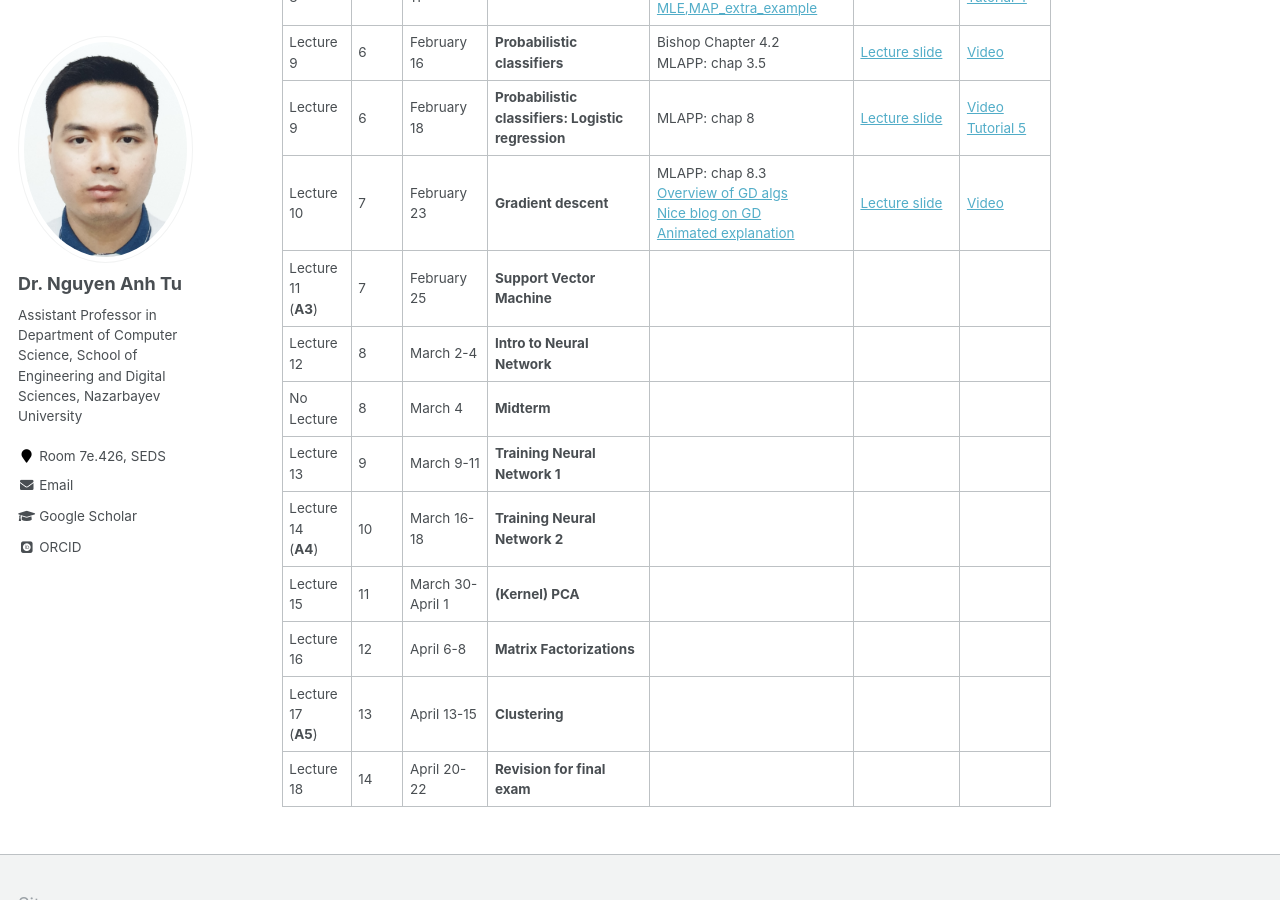
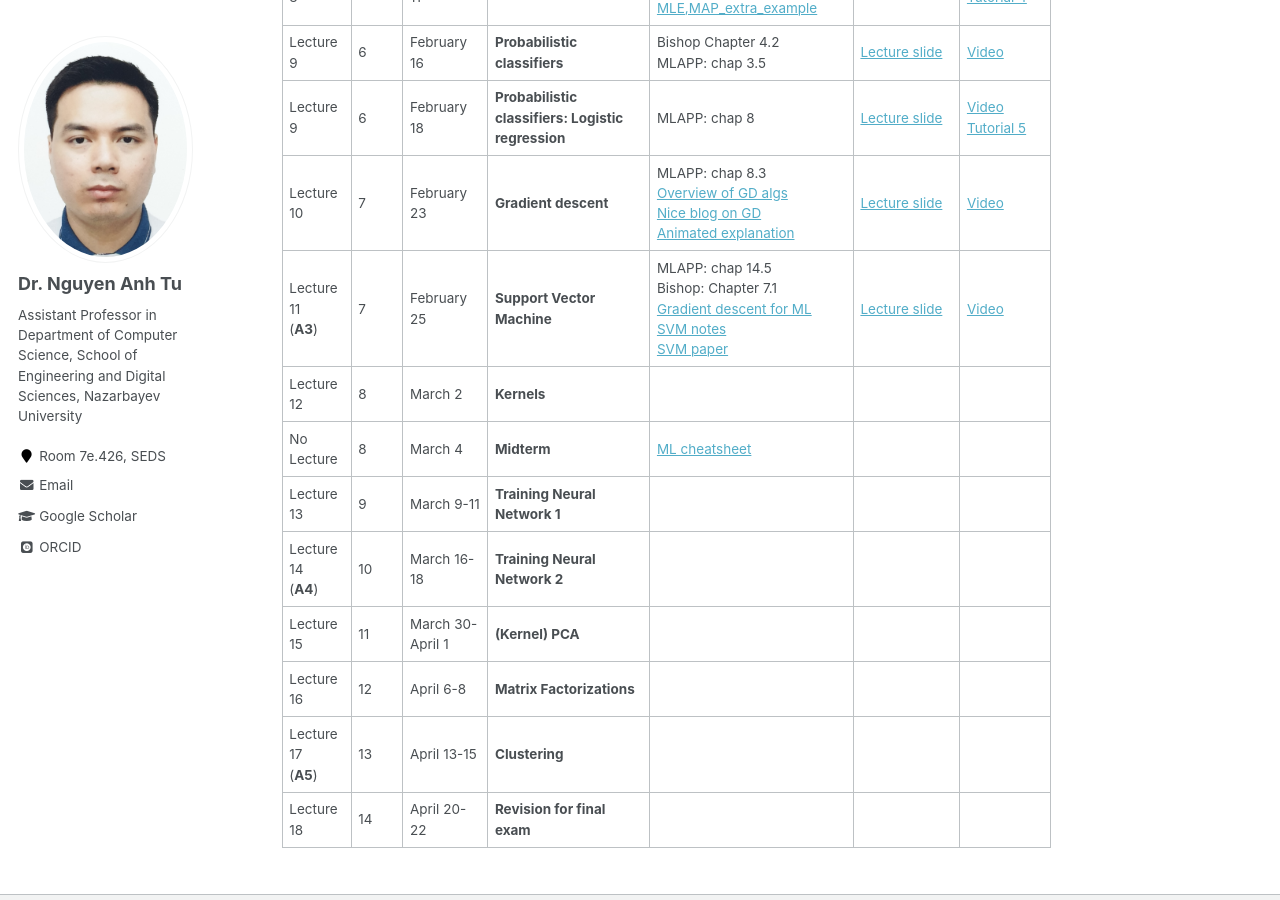
Before and after one commit to tunguyen87/seds-ml, a Jekyll site: the page built from _pages/Lecture.md, in a window 1280 px wide and 900 px high, scrolled down 1055 px. Built offline with Jekyll 4.4.1, drawn with Linux system fonts in a browser that asks for light colours; some web fonts are replaced.

Commit message:
Update Lecture.md

```diff
--- a/_pages/Lecture.md
+++ b/_pages/Lecture.md
@@ -29,9 +29,9 @@ Last day of classes: April 23
 | Lecture 9   |   6   |February 16    |   **Probabilistic classifiers**                    |  Bishop Chapter 4.2 <br>MLAPP: chap 3.5                  |  [Lecture slide](https://drive.google.com/file/d/1Cz9uV962uerF4fwNNsLOJzdFQGZ0B98d/view?usp=sharing)       | [Video](https://youtu.be/5Hr4SeSVRyE)           |
 | Lecture 9   |   6   |February 18    |   **Probabilistic classifiers: Logistic regression**        |  MLAPP: chap 8              | [Lecture slide](https://drive.google.com/file/d/1LGso3sotjd819ZvVRXvnnLG3EdFn4cXW/view?usp=sharing)       | [Video](https://youtu.be/ms9GCURfz1M) <br>[Tutorial 5](https://drive.google.com/file/d/1klosB9PPQNw0RH1O4MoMNVWod-DBf3VF/view?usp=sharing)|
 | Lecture 10  |   7   |February 23    |   **Gradient descent**            |  MLAPP: chap 8.3 <br>[Overview of GD algs](https://drive.google.com/file/d/1xRDom06hS7FvMMLhdFwwqZu8CX-6P9E5/view?usp=sharing) <br>[Nice blog on GD](https://ruder.io/optimizing-gradient-descent/index.html) <br>[Animated explanation](https://youtu.be/IHZwWFHWa-w)       |  [Lecture slide](https://drive.google.com/file/d/1sf6WEJ0szqNWzglJEojFJuzvAxsnC0Pw/view?usp=sharing)        |  [Video](https://youtu.be/cfVOxyhxf10)     |
-| Lecture 11<br>(**A3**)   |   7   |February 25    |   **Support Vector Machine**                    |                    |          |              |
-| Lecture 12   |   8   |March 2-4    |     **Intro to Neural Network**                  |                    |          |              |
-| No Lecture   |   8   |March 4    | **Midterm**                       |                    |          |              |
+| Lecture 11<br>(**A3**)   |   7   |February 25    |   **Support Vector Machine**          |   MLAPP: chap 14.5  <br> Bishop: Chapter 7.1 <br>[Gradient descent for ML](https://drive.google.com/file/d/1qeHizY8sZ3yrto6s065qfcmGJ6s95h7W/view?usp=sharing) <br>[SVM notes](https://www.cs.cornell.edu/courses/cs4780/2018fa/lectures/lecturenote09.html) <br>[SVM paper](https://drive.google.com/file/d/1lbI1BH9HWeqJS5FTFj1PVTqTzVBOqsUI/view?usp=sharing) | [Lecture slide](https://drive.google.com/file/d/1aXdh9BU_bKEN8AgtwWhaftRCTVKtFxEJ/view?usp=sharing)       |  [Video](https://youtu.be/s12PEXeWLQQ)            |
+| Lecture 12   |   8   |March 2    |     **Kernels**                  |                    |          |              |
+| No Lecture   |   8   |March 4    | **Midterm**                      |  [ML cheatsheet](https://stanford.edu/~shervine/teaching/cs-229/cheatsheet-machine-learning-tips-and-tricks)                  |          |              |
 | Lecture 13   |   9   |March 9-11    |   **Training Neural Network 1**        |                    |          |              |
 | Lecture 14<br>(**A4**)   |   10  |March 16-18    |  **Training Neural Network 2**                    |                    |          |              |
 | Lecture 15   |   11  |March 30-April 1  |    **(Kernel) PCA**                  |                    |          |              |
```
